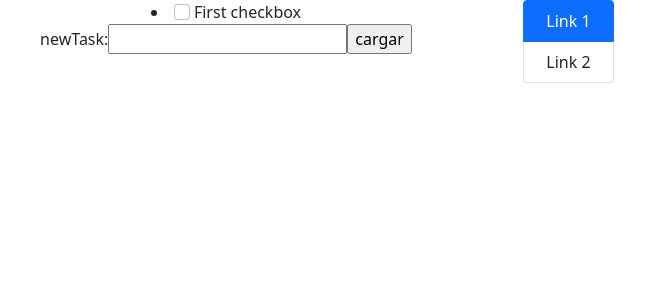
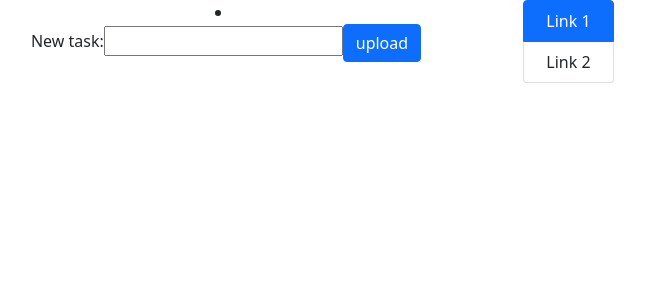
Before and after one commit to Lawttaro/spa-Ensolvers, a React (Create React App) app in the folder front/: page / in a window 1280 px wide. Shown: the top 300 px of the page, without its empty margins (129-774 px from the left). Built offline with nearby package versions, Linux system fonts and the light colour scheme.

Commit message:
add redux and logic for phase one

```diff
--- a/front/src/components/App.js
+++ b/front/src/components/App.js
@@ -1,32 +1,47 @@
 import './App.css';
-import { Container, Row, Col, ListGroup } from 'react-bootstrap';
+import { Container, Row, Col, ListGroup, Button } from 'react-bootstrap';
 import { Tab } from 'react-bootstrap';
 import { useState } from 'react';
-import axios from 'axios'
+import { useSelector, useDispatch } from 'react-redux';
+import { SetTasks } from '../redux/taskSlice';
+
+
+
+
+
 
 function TaskList(){
+  const listAux = useSelector((state) => state.tasks.value);
+  console.log(listAux)
+  return(
 
-  return(
     <div>
       <ListGroup  >
         <li>
-          <input class="form-check-input me-1" type="checkbox" value="" aria-label="..."/>
-            First checkbox
+        {listAux.map((task) =>
+          <li>
+              <input class="form-check-input me-1" type="checkbox" value="" aria-label="..."/>
+                {task}
+          </li>
+        )}
         </li>
       </ListGroup>
     </div>
     );
  }
+//{cars.map((car) => <Car brand={car} />)
 
 
+function AddTask(event){
+  const dispatch = useDispatch();
+  const [data, setData] = useState('')
 
-function AddTask(){
-  const [data, setData] = useState('')
   const handleInputChange = (event) => {
     setData(event.target.value);
   }
-  const HandleSubmit = () => {
-
+  const HandleSubmit = (event) => {
+    event.preventDefault();
+    document.getElementById("form-id").reset();
     let url = "http://127.0.0.1:8000/createTask";
     fetch(url, {
       method: 'POST',
@@ -35,28 +50,48 @@ function AddTask(){
       },
       body: JSON.stringify({ task: data })
     })
+    .then(response => response.json())
+    .then(resp => {
+      alert(resp.name)
+      alert(resp)
+      dispatch(SetTasks(resp.name))
+    })
+  }
 
-  }
   return(
-    <form  >
-      <label>
-        newTask:
+    <form onSubmit={HandleSubmit} id="form-id">
+      <label>New task:
         <input
-        type="text"
-        value={data}
-        onChange={handleInputChange}  />
+          type="text"
+          onChange={handleInputChange}
+        />
       </label>
-      <input
-      onClick={HandleSubmit}
-      type="submit"
-      value="cargar" />
+      <button className="btn btn-primary" type="submit"> upload</button>
     </form>
-  );
+      );
 }
+
+  //   return(
+//     <form  >
+//       <label>
+//         newTask:
+//         <input
+//         type="text"
+//         value={data}
+//         onChange={handleInputChange}  />
+//       </label>
+//       <input
+//       onClick={HandleSubmit}
+//       type="submit"
+//        />
+//     </form>
+//   );
+// }
 
 
 
 function App() {
+
   return (
     <div className="App">
       <Container>
--- a/front/src/index.js
+++ b/front/src/index.js
@@ -4,15 +4,16 @@ import './index.css';
 import 'bootstrap/dist/css/bootstrap.min.css';
 import { BrowserRouter,  Routes, Route } from "react-router-dom";
 import App from './components/App'
+import store from './redux/store';
+import { Provider } from 'react-redux';
+
 
 // import reportWebVitals from './reportWebVitals';
 
 ReactDOM.render(
-  <BrowserRouter>
-     <Routes>
-      <Route path="/" element={<App />} />
-    </Routes>
-  </BrowserRouter>,
+    <Provider store = {store}>
+        <App/>
+    </Provider>,
   document.getElementById('root')
 );
 
--- /dev/null
+++ b/front/src/redux/store.js
@@ -0,0 +1,9 @@
+import { configureStore } from '@reduxjs/toolkit';
+import taskReducer from './taskSlice';
+
+// store principal aca agregamos todos los slice que tengamos junto a sus reducers.
+export default configureStore({
+    reducer: {
+        tasks: taskReducer
+    },
+});
--- /dev/null
+++ b/front/src/redux/taskSlice.js
@@ -0,0 +1,17 @@
+import { createSlice } from '@reduxjs/toolkit';
+
+export const taskSlice = createSlice ({
+    name: 'tasks',
+    initialState: {
+        value: []
+    },
+    reducers: {
+        SetTasks: (state,action) => {
+            state.value.push(action.payload)
+        }
+    },
+});
+
+export const { SetTasks } = taskSlice.actions
+// importante para acoplar este reduce al store principal
+export default taskSlice.reducer
```
Also changed, not shown: front/src/reportWebVitals.js (deleted, +0 -13 lines).
